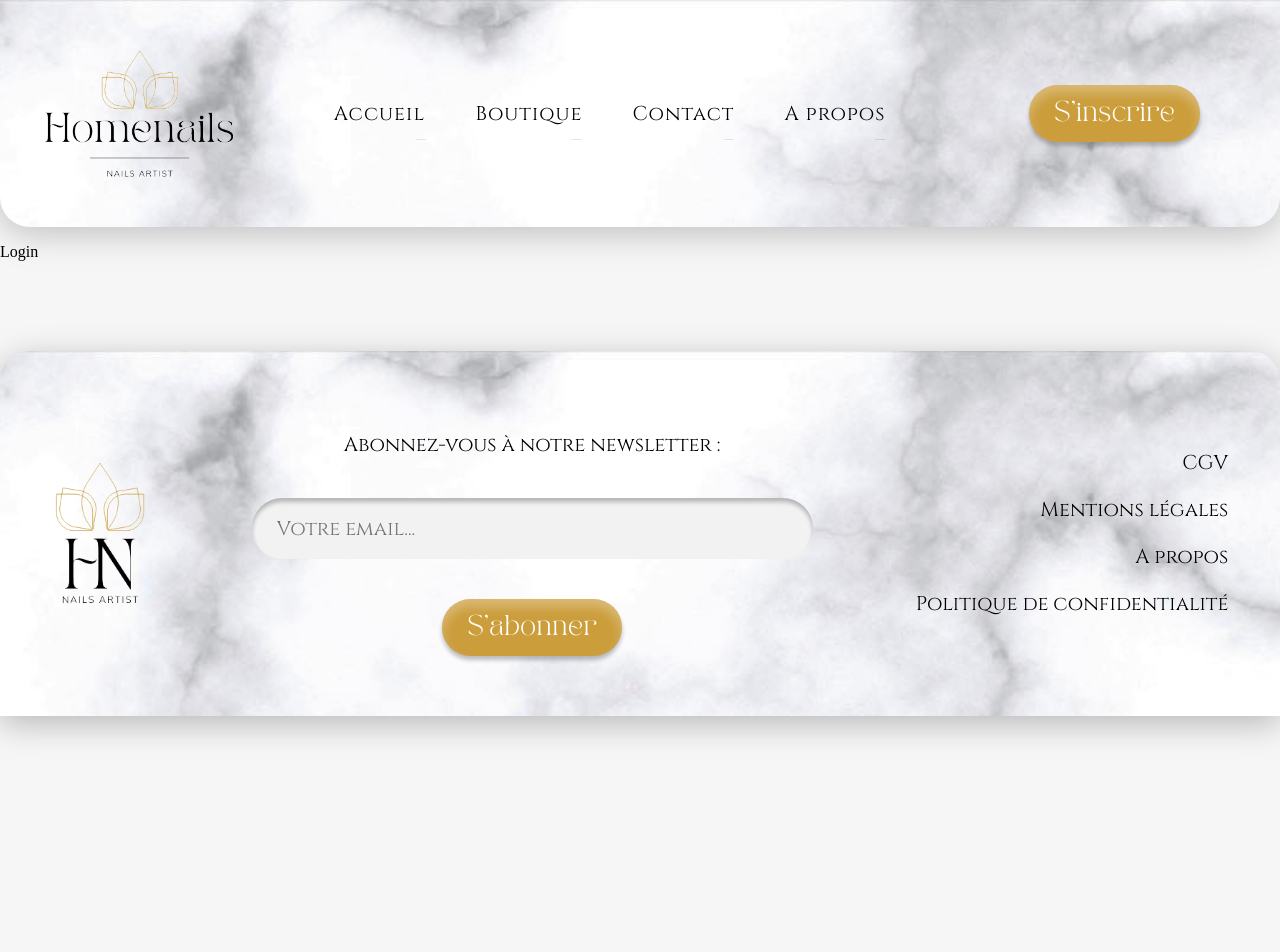
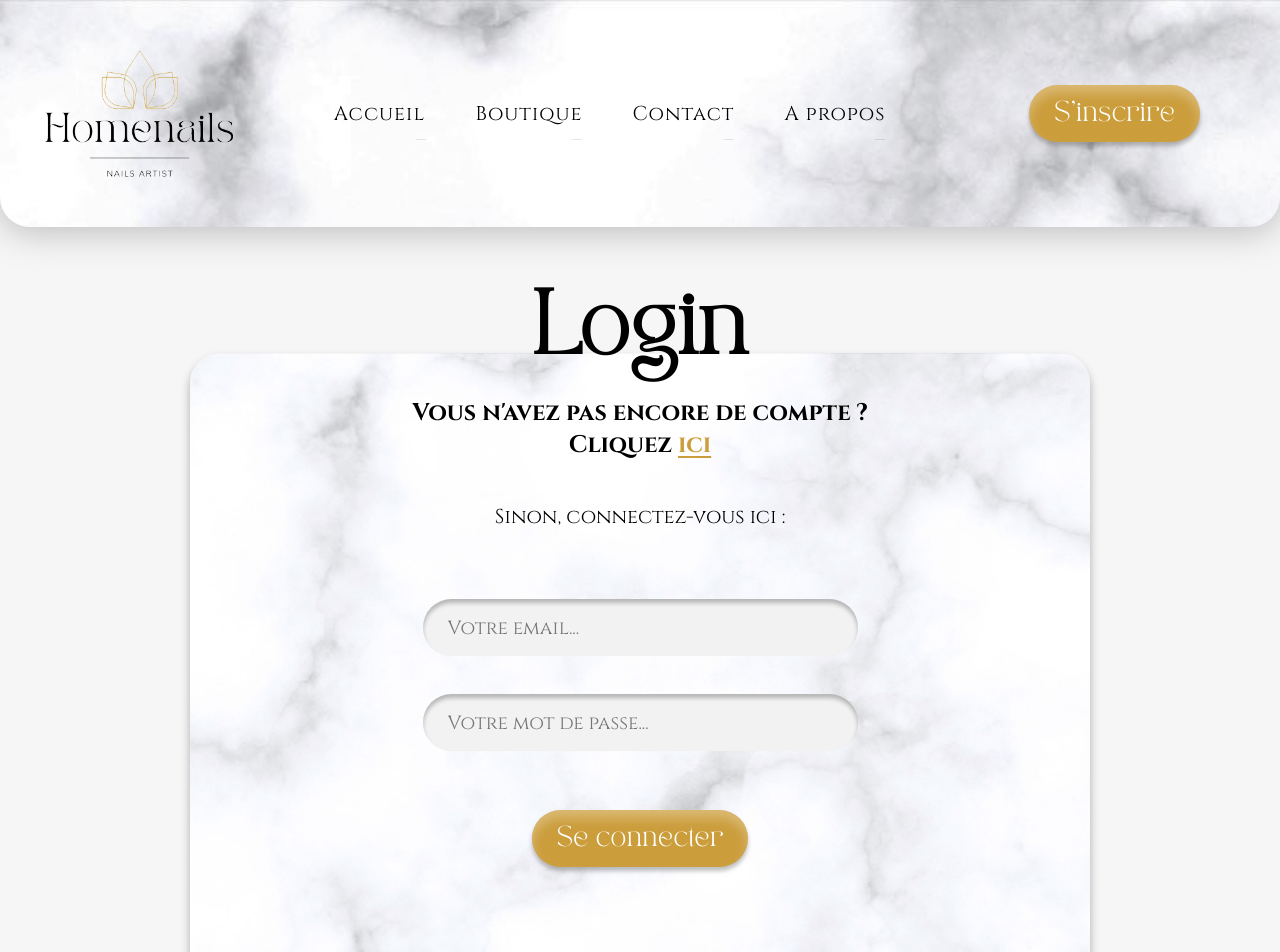
Before and after one commit to FredMeziere/Homenails-Front, a React app in the folder homenails/: page /login in a window 1280 px wide. Shown: the top 952 px of the page. Before the commit the page ends 800 px from the top, so only its background shows below. Built offline with nearby package versions, Linux system fonts and the light colour scheme.

Commit message:
feat: login page created and styled

```diff
--- a/homenails/src/Components/pages/Login/Login.js
+++ b/homenails/src/Components/pages/Login/Login.js
@@ -1,9 +1,18 @@
+function Login() {
+  return (
+    <div className="Login">
+      <h1>Login</h1>
+      <div className="login-container">
+        <p>Vous n'avez pas encore de compte ? Cliquez <a href="/signup">ici</a></p>
+        <p>Sinon, connectez-vous ici :</p>
+        <form method="post">
+          <input type="text" placeholder="Votre email..." />
+          <input type="password" placeholder="Votre mot de passe..." />
+          <button>Se connecter</button>
+        </form>
+      </div>
+    </div>
+  )
+}
 
-
-function Login () {
-  return(
-    <p>Login</p>
-  )
-  }
-
-  export default Login;
+export default Login;
--- a/homenails/src/sass/main.scss
+++ b/homenails/src/sass/main.scss
@@ -5,5 +5,6 @@
 @import "./pages/about.scss";
 @import "./pages/contact.scss";
 @import "./pages/signup.scss";
+@import "./pages/login.scss";
 @import "./layout/footer.scss";
 @import "./components/button.scss";
--- /dev/null
+++ b/homenails/src/sass/pages/login.scss
@@ -0,0 +1,89 @@
+.Login {
+    padding: 1em 6em;
+
+    & h1 {
+        margin-bottom: -0.3em;
+        text-align: center;
+        font-size: 4rem;
+        font-family: $tan-pearl-font;
+    }
+
+    & .login-container {
+        margin: auto;
+        padding: 2em;
+        border-radius: 30px;
+        box-shadow: 0px 6px 10px rgba($color: #000000, $alpha: 0.3);
+        width: 836px;
+        height: 649px;
+        background-repeat: no-repeat;
+        background-size: cover;
+        background-image: url("../../fontMarbre/fondMarbre.png");
+
+        & form {
+            display: flex;
+            justify-content: center;
+            flex-direction: column;
+            align-items: center;
+
+            & input {
+                margin: 1em;
+                padding: 6px 130px 6px 25px;
+                border: none;
+                border-radius: 30px;
+                width: 280px;
+                height: 45px;
+                font-size: 19px;
+                box-shadow: inset 0px 4px 4px rgba(0, 0, 0, 0.25);
+                background: #F2F2F2;
+                font-family: $cinzel-font;
+            }
+
+            & button {
+                margin: 2em auto;
+                appearance: none;
+                border: none;
+                background-color: $gold-color;
+                padding: 15px 25px;
+                box-shadow: 0px 4px 4px rgba(0, 0, 0, 0.25), inset 0px 8px 12px rgba(255, 255, 255, 0.297);
+                border-radius: 30px;
+                color: white;
+                font-family: $tan-pearl-font;
+                font-size: 20px;
+
+                &:hover {
+                    box-shadow: 0px 6px 6px rgba(0, 0, 0, 0.44), inset 0px 14px 19px rgba(255, 255, 255, 0.315);
+                }
+
+                &:active {
+                    box-shadow: inset 0px 8px 12px rgba(7, 7, 7, 0.25);
+                }
+            }
+        }
+
+        &>p {
+            margin: auto;
+            padding: 0.5em;
+            width: 457px;
+            text-align: center;
+            font-size: 24px;
+            font-weight: bold;
+            font-family: $cinzel-font;
+
+            & a {
+                color: $gold-color;
+                text-underline-offset: 4px;
+
+                &:hover {
+                    text-decoration: none;
+                }
+            }
+
+            &:nth-child(2) {
+                margin: 1em auto 2em;
+                width: 336px;
+                font-size: 20px;
+                font-weight: 400;
+            }
+        }
+    }
+}
```
